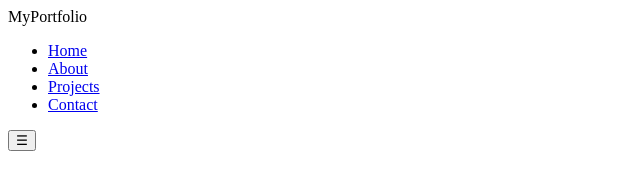
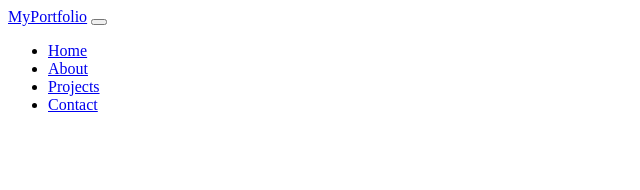
Before and after one commit to Dubzestan/Dubzfolio, a plain HTML site: page index.html in a window 1280 px wide. Shown: the whole page, without its empty margins (0-640 px from the left). Drawn offline with Linux system fonts and the light colour scheme.

Commit message:
feat: add Navbar HTML structure to index.html

```diff
--- a/index.html
+++ b/index.html
@@ -4,18 +4,33 @@
   <meta charset="UTF-8" />
   <meta name="viewport" content="width=device-width, initial-scale=1.0" />
   <title>Portfolio</title>
+  <!-- CSS files will be linked here -->
 </head>
 <body>
-<nav id="navbar">
-  <div class="nav-logo">MyPortfolio</div>
-  <ul class="nav-links">
-    <li><a href="#hero">Home</a></li>
-    <li><a href="#about">About</a></li>
-    <li><a href="#projects">Projects</a></li>
-    <li><a href="#contact">Contact</a></li>
-  </ul>
-  <button class="nav-toggle" id="navToggle">&#9776;</button>
-</nav>
-
+  <!-- Navbar -->
+  <header class="navbar" id="navbar">
+    <div class="navbar__container">
+      <a href="#" class="navbar__logo">MyPortfolio</a>
+      <button class="navbar__toggle" id="navToggle" aria-label="Toggle navigation">
+        <span></span>
+        <span></span>
+        <span></span>
+      </button>
+      <nav class="navbar__menu" id="navMenu">
+        <ul class="navbar__list">
+          <li><a href="#hero"     class="navbar__link">Home</a></li>
+          <li><a href="#about"    class="navbar__link">About</a></li>
+          <li><a href="#projects" class="navbar__link">Projects</a></li>
+          <li><a href="#contact"  class="navbar__link">Contact</a></li>
+        </ul>
+      </nav>
+    </div>
+  </header>
+  <!-- Hero -->
+  <!-- About -->
+  <!-- Projects -->
+  <!-- Contact -->
+  <!-- Footer -->
+  <!-- JS files will be linked here -->
 </body>
 </html>
```
